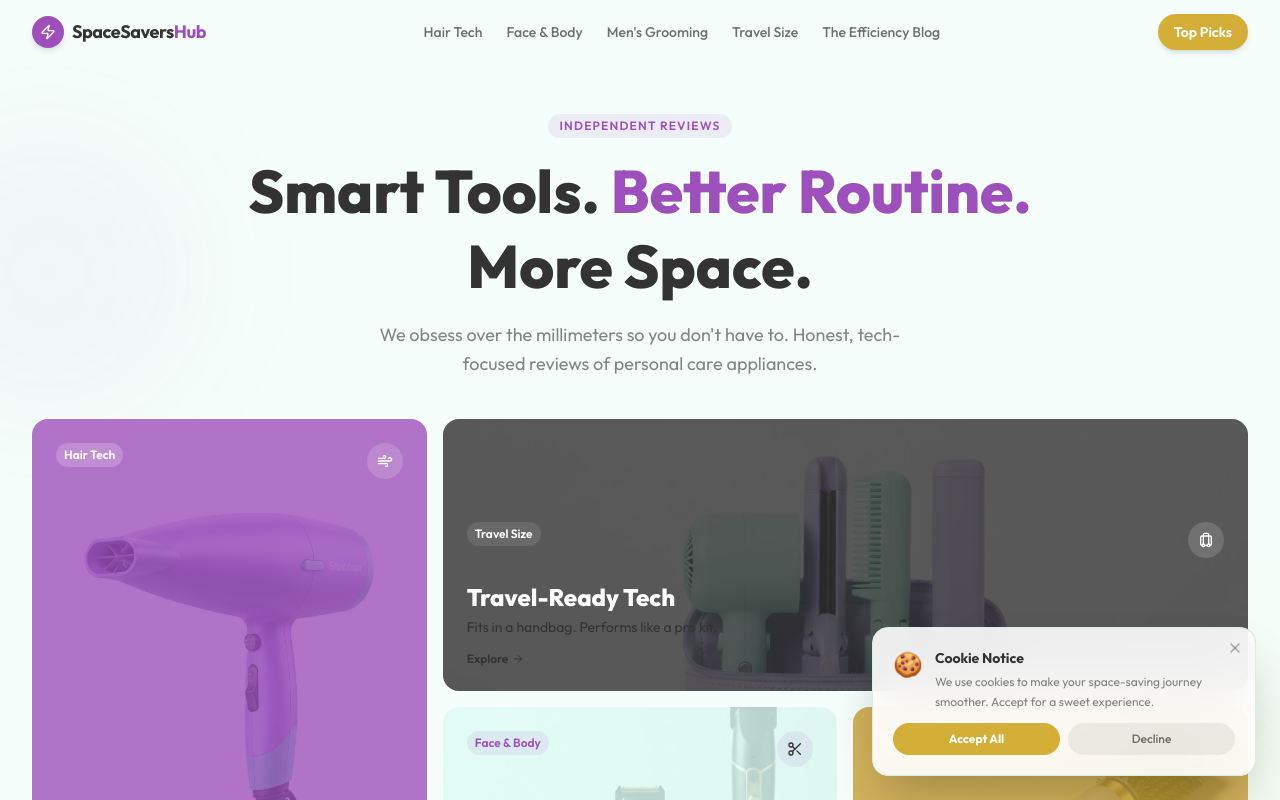
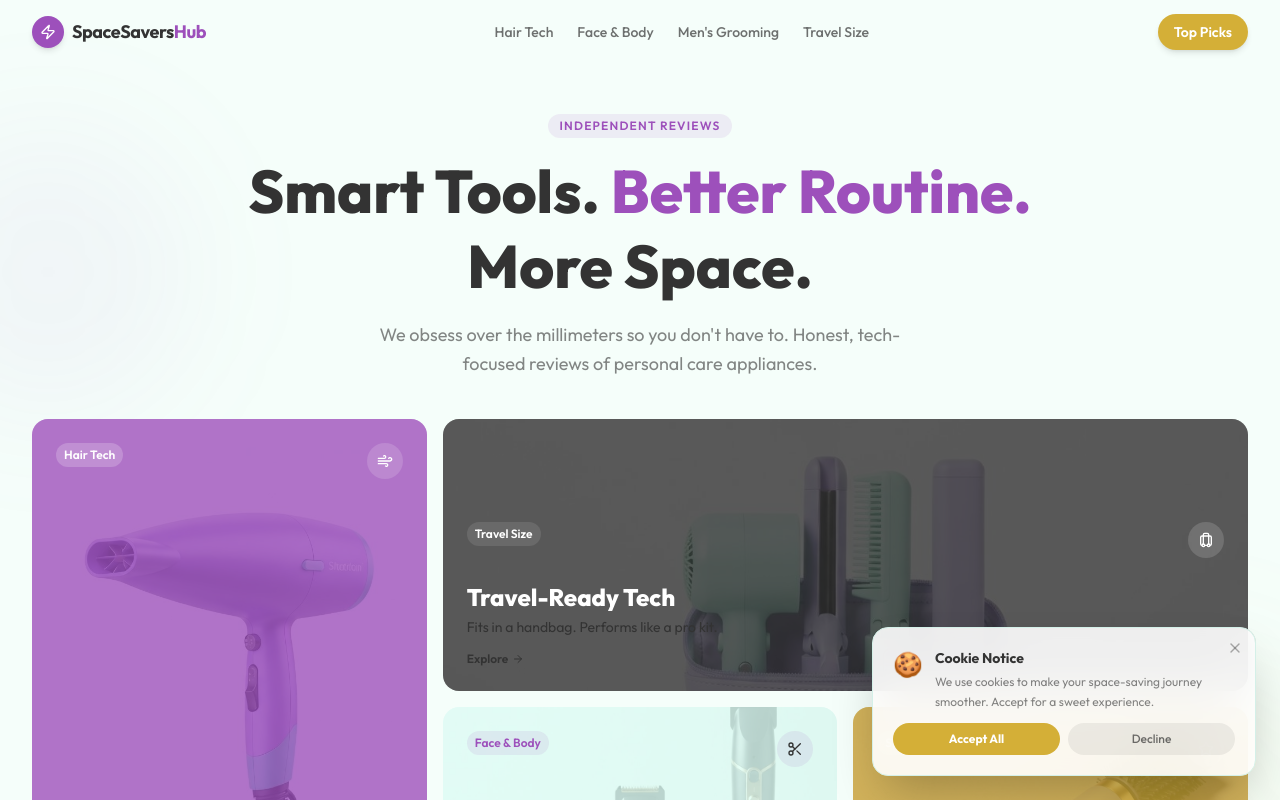
Before and after one commit to Akbarkhon-Avazkhonov/spacesavers.org, a Next.js app: page / in a window 1280 px wide. Shown: the top 800 px of the page. Built offline with nearby package versions, Linux system fonts and the light colour scheme.

Commit message:
fix: remove "The Efficiency Blog" from navigation\n\nEliminate outdated link from desktop and mobile menus.

```diff
--- a/components/navbar.tsx
+++ b/components/navbar.tsx
@@ -9,7 +9,7 @@ const navLinks = [
   { label: "Face & Body", href: "#face-body" },
   { label: "Men's Grooming", href: "#mens" },
   { label: "Travel Size", href: "#travel" },
-  { label: "The Efficiency Blog", href: "#blog" },
+
 ]
 
 export function Navbar() {
```
